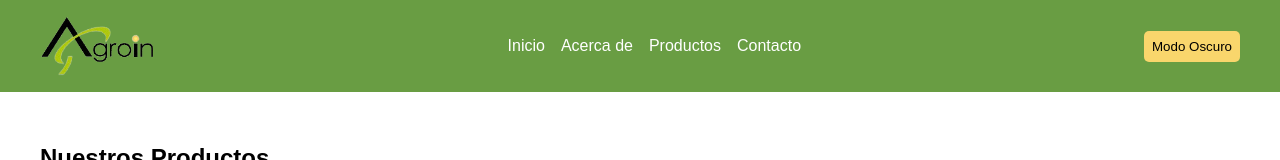
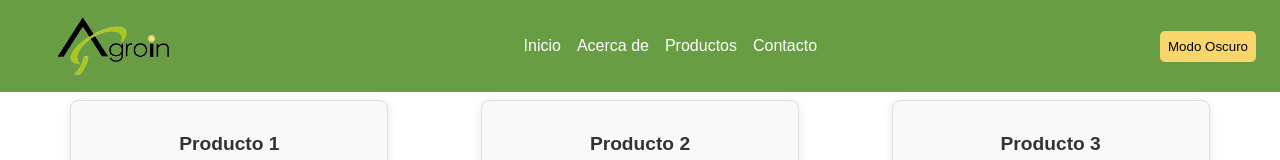
Before and after one commit to Advento27/agroinproyect, a plain HTML site: page products.html in a window 1280 px wide. Shown: the top 160 px of the page. Drawn offline with Linux system fonts and the light colour scheme.

Commit message:
Update products.css

```diff
--- a/products.css
+++ b/products.css
@@ -17,8 +17,10 @@ header {
     background-color: #699d43;
     padding: 1rem;
     color: white;
-    position: relative;
-    margin-top: auto;
+    position: fixed; /* Mantiene el header en la parte superior */
+    top: 0;
+    width: 100%;
+    z-index: 10; /* Asegura que esté sobre otros elementos */
 }
 
 .header-content {
```
